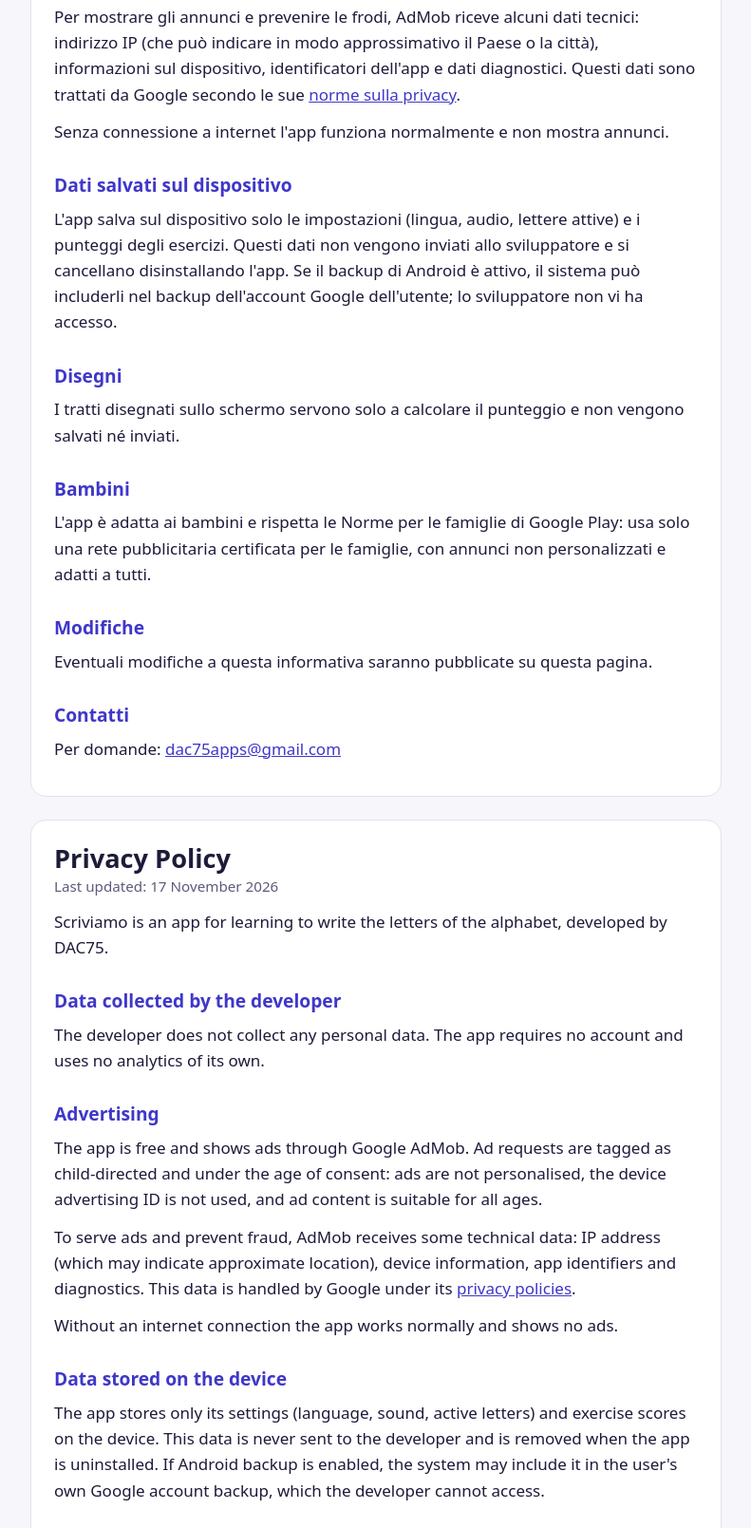
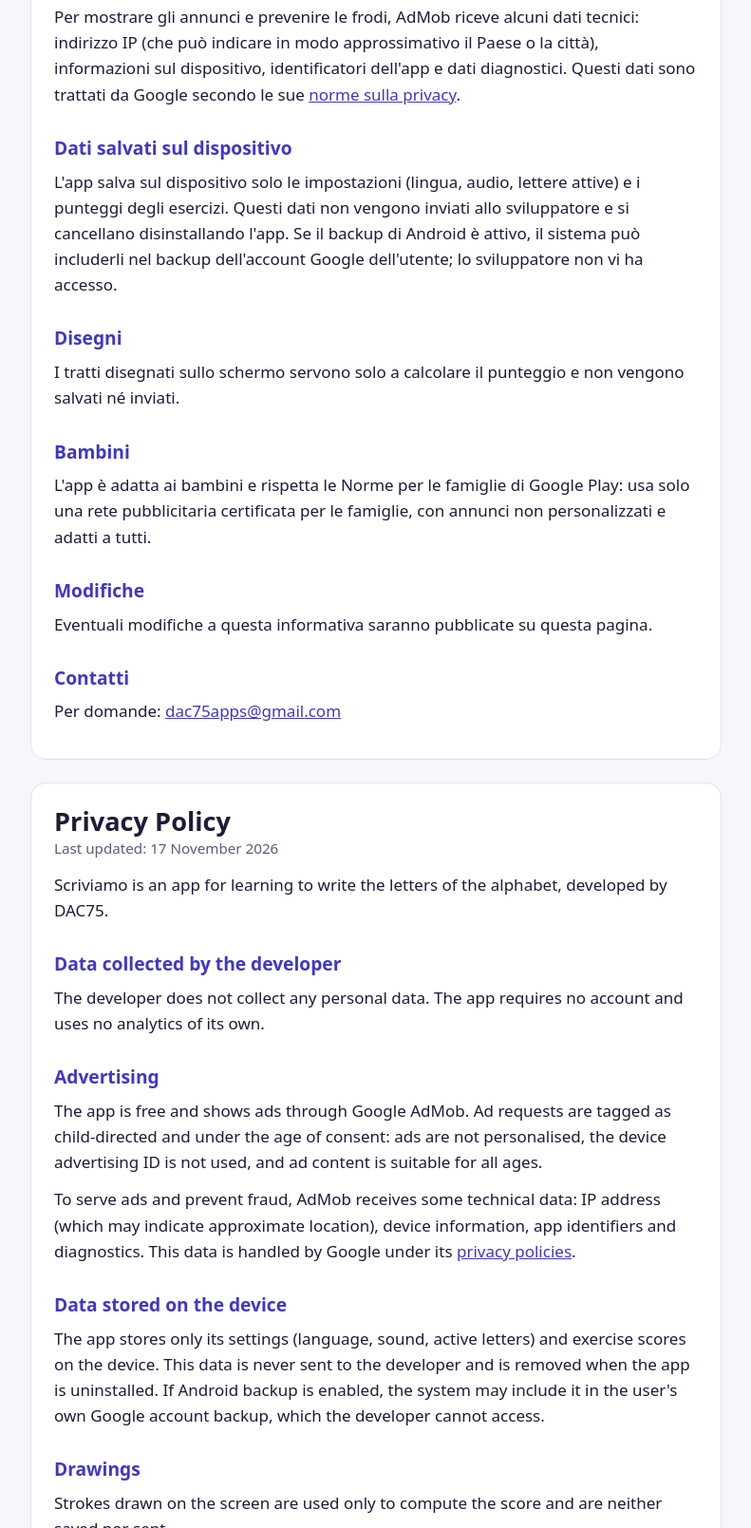
Before and after one commit to DAC75/DAC75.github.io, a plain HTML site: page scriviamo/privacy/index.html in a window 1280 px wide. Shown: the part 620-2229 px from the top of the page at 95% size, without its empty margins (244-1035 px from the left). Drawn offline with Linux system fonts and the light colour scheme.

Commit message:
Informativa: tolta la frase sull'uso senza internet
Co-Authored-By: Claude Opus 5.5 <noreply@anthropic.com>

```diff
--- a/scriviamo/privacy/index.html
+++ b/scriviamo/privacy/index.html
@@ -28,7 +28,6 @@
     <h2>Pubblicità</h2>
     <p>L'app è gratuita e mostra annunci tramite Google AdMob. Le richieste di annunci sono contrassegnate come destinate ai bambini e agli utenti sotto l'età del consenso: gli annunci non sono personalizzati, non viene usato l'ID pubblicità del dispositivo e i contenuti sono adatti a tutti.</p>
     <p>Per mostrare gli annunci e prevenire le frodi, AdMob riceve alcuni dati tecnici: indirizzo IP (che può indicare in modo approssimativo il Paese o la città), informazioni sul dispositivo, identificatori dell'app e dati diagnostici. Questi dati sono trattati da Google secondo le sue <a href="https://policies.google.com/technologies/partner-sites">norme sulla privacy</a>.</p>
-    <p>Senza connessione a internet l'app funziona normalmente e non mostra annunci.</p>
 
     <h2>Dati salvati sul dispositivo</h2>
     <p>L'app salva sul dispositivo solo le impostazioni (lingua, audio, lettere attive) e i punteggi degli esercizi. Questi dati non vengono inviati allo sviluppatore e si cancellano disinstallando l'app. Se il backup di Android è attivo, il sistema può includerli nel backup dell'account Google dell'utente; lo sviluppatore non vi ha accesso.</p>
@@ -57,7 +56,6 @@
     <h2>Advertising</h2>
     <p>The app is free and shows ads through Google AdMob. Ad requests are tagged as child-directed and under the age of consent: ads are not personalised, the device advertising ID is not used, and ad content is suitable for all ages.</p>
     <p>To serve ads and prevent fraud, AdMob receives some technical data: IP address (which may indicate approximate location), device information, app identifiers and diagnostics. This data is handled by Google under its <a href="https://policies.google.com/technologies/partner-sites">privacy policies</a>.</p>
-    <p>Without an internet connection the app works normally and shows no ads.</p>
 
     <h2>Data stored on the device</h2>
     <p>The app stores only its settings (language, sound, active letters) and exercise scores on the device. This data is never sent to the developer and is removed when the app is uninstalled. If Android backup is enabled, the system may include it in the user's own Google account backup, which the developer cannot access.</p>
```
